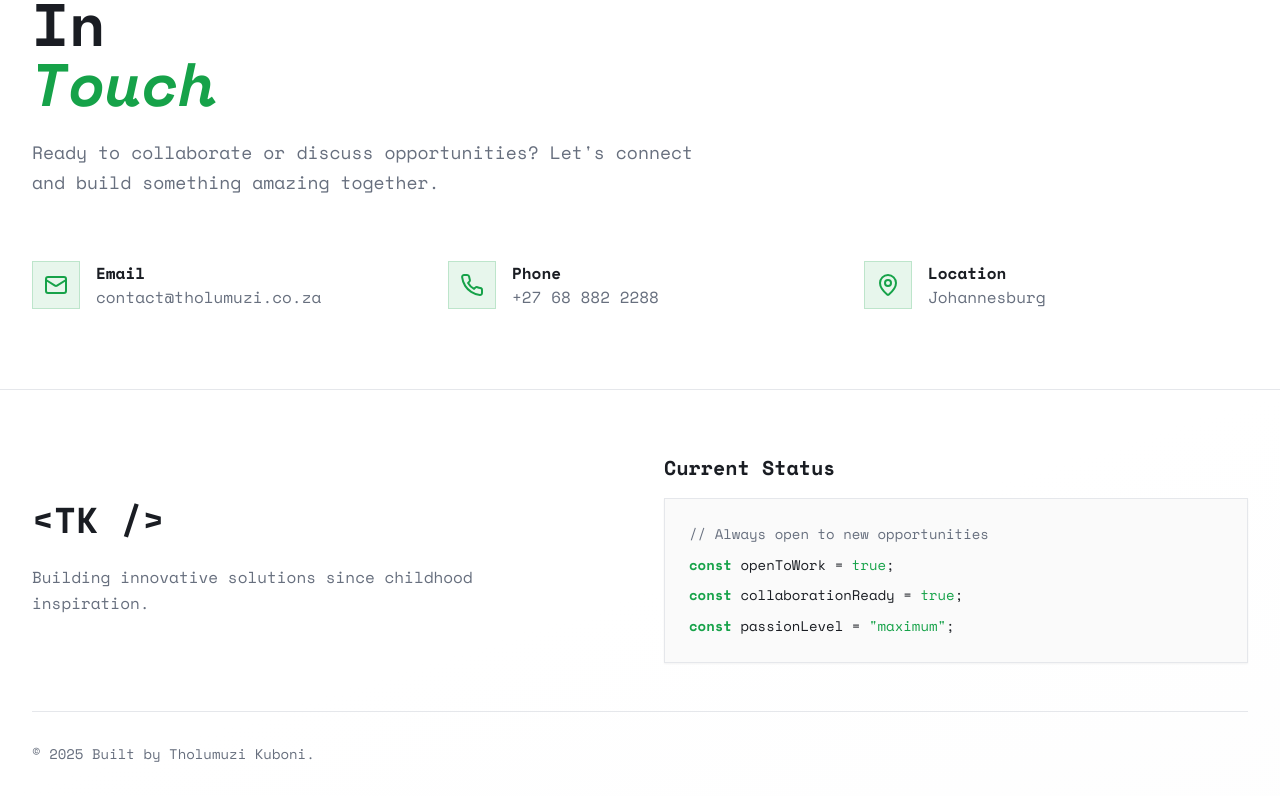
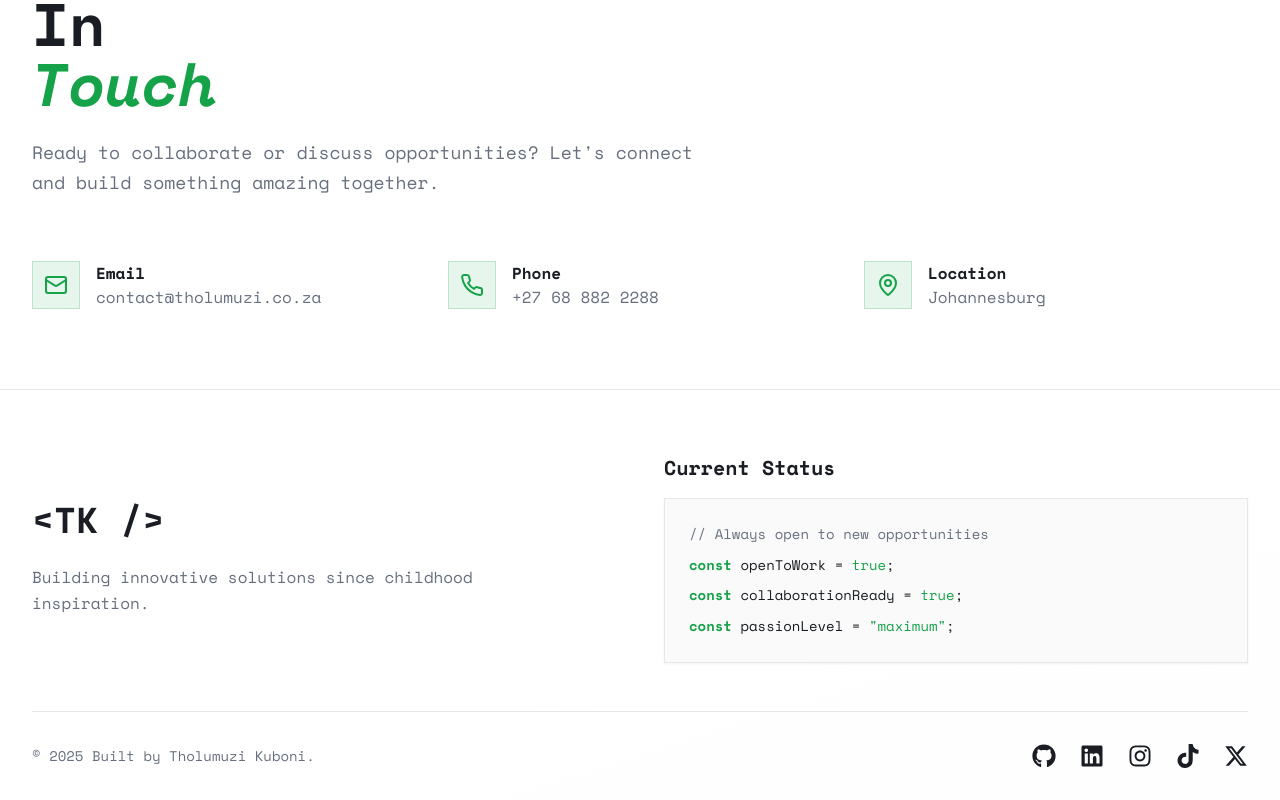
Before and after one commit to tholumuzikhuboni/PortfolioV4, a React (Vite) app: page / in a window 1280 px wide. Shown: the part 6750-7550 px from the top of the page. Built offline with nearby package versions, Linux system fonts and the light colour scheme; no server answers.

Commit message:
Update Footer.tsx

```diff
--- a/src/components/Footer.tsx
+++ b/src/components/Footer.tsx
@@ -1,8 +1,9 @@
+import React from 'react';
+import { FaGithub, FaLinkedin, FaInstagram, FaTiktok, FaXTwitter } from 'react-icons/fa6'; // Using fa6 for updated icons where available
+
 const Footer = () => {
   return (
     <footer className="bg-gradient-to-br from-background via-background to-secondary/10 border-t border-border">
-      {/* Changed py-16 to pt-16 and adjusted bottom padding on the copyright section */}
-      {/* Removed mx-auto to left-align the content. px-6 lg:px-8 will provide internal padding. */}
       <div className="max-w-7xl px-6 lg:px-8 pt-16">
         <div className="grid md:grid-cols-2 gap-12 items-center">
           {/* Brand Section */}
@@ -49,9 +50,58 @@ const Footer = () => {
 
         {/* Bottom Section */}
         <div className="mt-12 pt-8 pb-8 border-t border-border">
-          <div className="flex flex-col md:flex-row">
+          <div className="flex flex-col md:flex-row md:justify-between items-center space-y-4 md:space-y-0"> {/* Added justify-between and items-center for better layout */}
             <div className="text-muted-foreground font-mono text-sm">
               © {new Date().getFullYear()} Built by Tholumuzi Kuboni.
+            </div>
+
+            {/* Social Links Section */}
+            <div className="flex space-x-6 text-foreground"> {/* Added some spacing and text color */}
+              <a
+                href="https://github.com/tholumuzikhuboni"
+                target="_blank"
+                rel="noopener noreferrer"
+                aria-label="GitHub"
+                className="hover:text-primary transition-colors duration-200"
+              >
+                <FaGithub size={24} />
+              </a>
+              <a
+                href="https://linkedin.com/in/tholumuzikhuboni"
+                target="_blank"
+                rel="noopener noreferrer"
+                aria-label="LinkedIn"
+                className="hover:text-primary transition-colors duration-200"
+              >
+                <FaLinkedin size={24} />
+              </a>
+              <a
+                href="https://instagram.com/tholumuzikhuboni"
+                target="_blank"
+                rel="noopener noreferrer"
+                aria-label="Instagram"
+                className="hover:text-primary transition-colors duration-200"
+              >
+                <FaInstagram size={24} />
+              </a>
+              <a
+                href="https://tiktok.com/@kuboni"
+                target="_blank"
+                rel="noopener noreferrer"
+                aria-label="TikTok"
+                className="hover:text-primary transition-colors duration-200"
+              >
+                <FaTiktok size={24} />
+              </a>
+              <a
+                href="https://x.com/tholumuzikuboni"
+                target="_blank"
+                rel="noopener noreferrer"
+                aria-label="X (formerly Twitter)"
+                className="hover:text-primary transition-colors duration-200"
+              >
+                <FaXTwitter size={24} /> {/* Using FaXTwitter for the new X icon */}
+              </a>
             </div>
           </div>
         </div>
```
